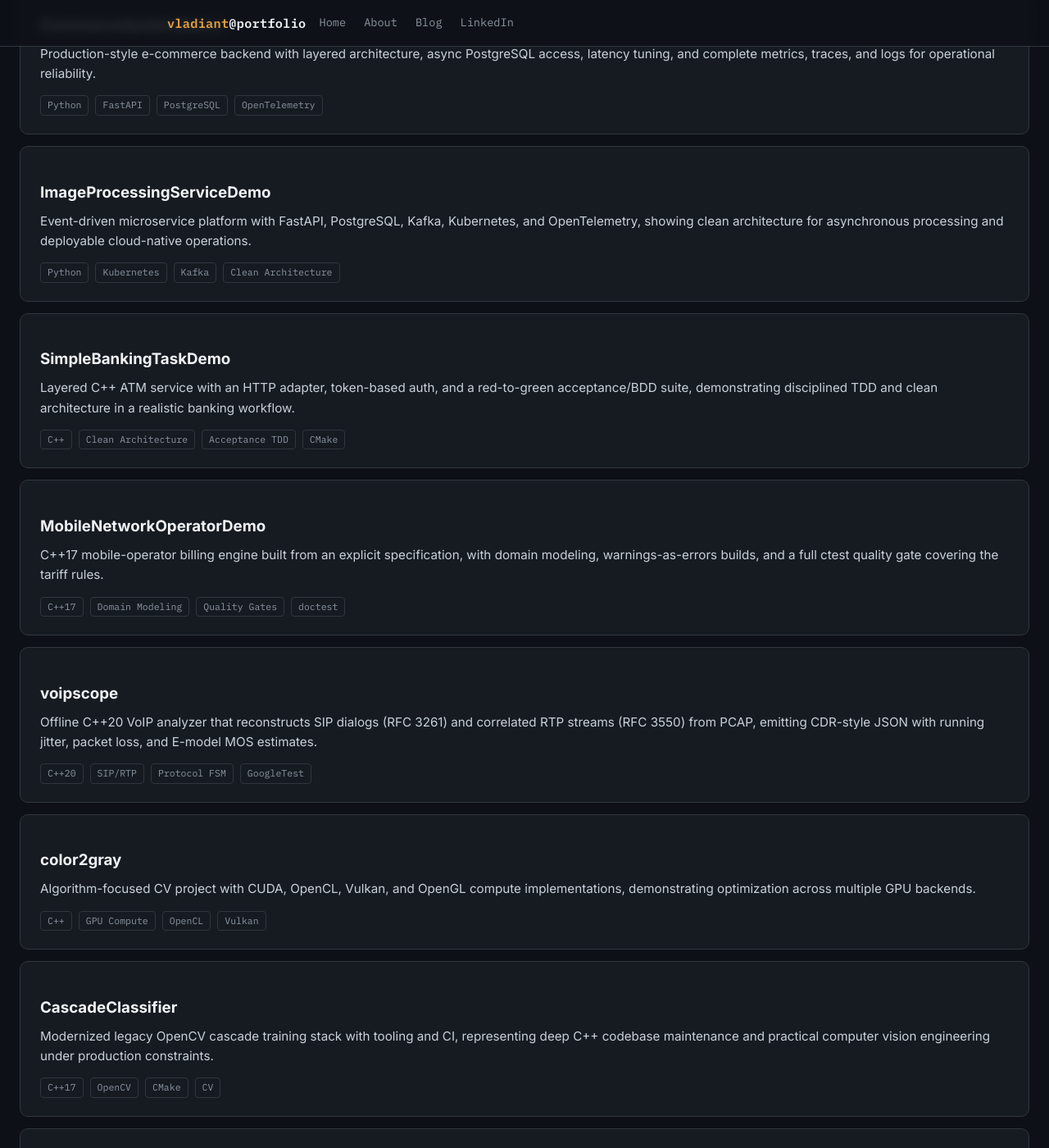
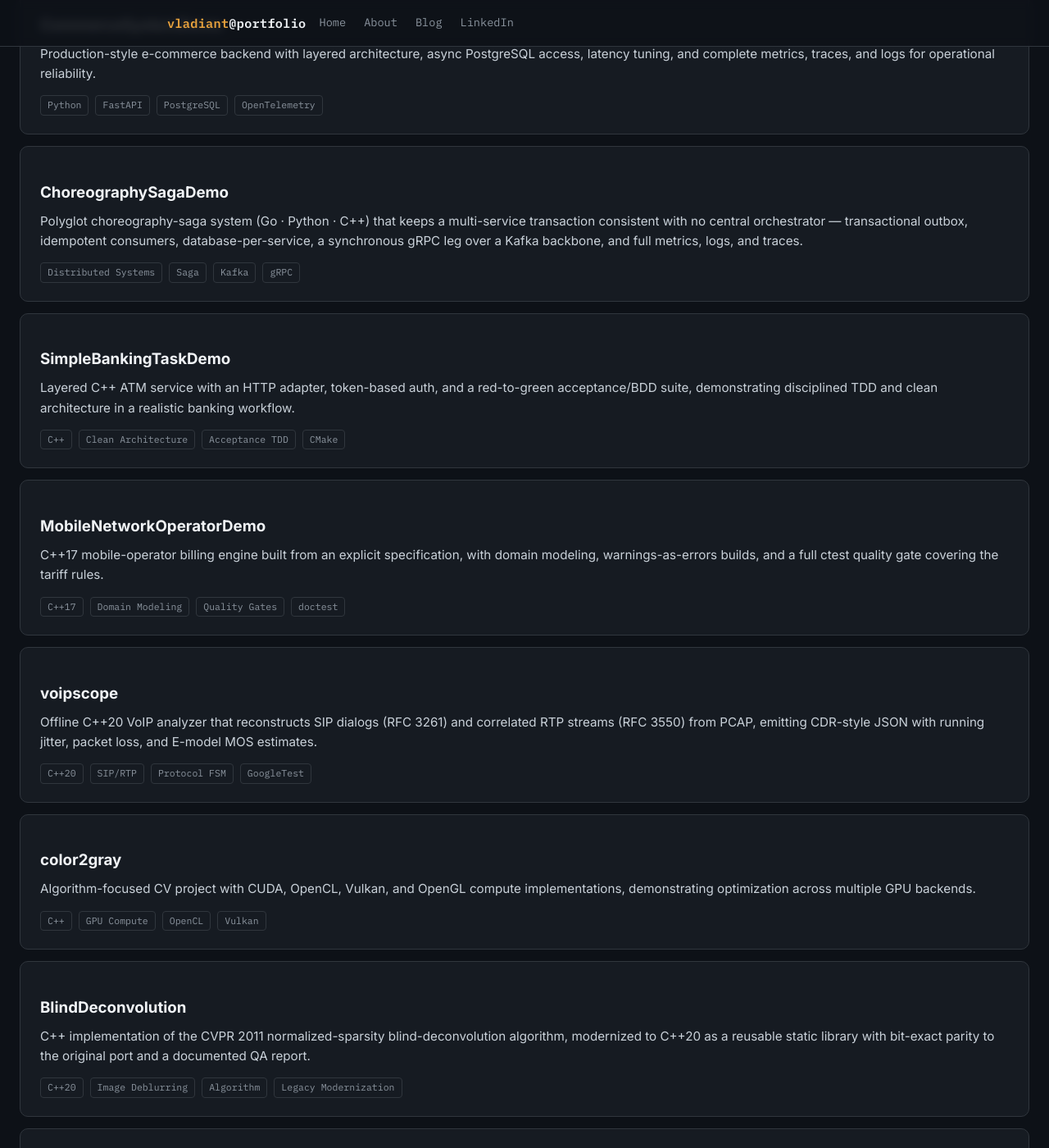
Before and after one commit to vladiant/vladiant.github.io, a Jekyll site: the page built from index.html, in a window 1280 px wide and 1400 px high, scrolled down 1029 px. Shown: the whole window at 82% size. Built offline with Jekyll 4.4.1, drawn with Linux system fonts in a browser that asks for light colours.

Commit message:
Update featured projects

```diff
--- a/index.html
+++ b/index.html
@@ -44,10 +44,10 @@ description: Senior C++ Developer and Software Architect specializing in compute
 				</div>
 			</article>
 			<article class="project-card">
-				<h3><a href="https://github.com/vlantonov/ImageProcessingServiceDemo">ImageProcessingServiceDemo</a></h3>
-				<p>Event-driven microservice platform with FastAPI, PostgreSQL, Kafka, Kubernetes, and OpenTelemetry, showing clean architecture for asynchronous processing and deployable cloud-native operations.</p>
+				<h3><a href="https://github.com/vlantonov/ChoreographySagaDemo">ChoreographySagaDemo</a></h3>
+				<p>Polyglot choreography-saga system (Go &middot; Python &middot; C++) that keeps a multi-service transaction consistent with no central orchestrator &mdash; transactional outbox, idempotent consumers, database-per-service, a synchronous gRPC leg over a Kafka backbone, and full metrics, logs, and traces.</p>
 				<div class="project-meta">
-					<span>Python</span><span>Kubernetes</span><span>Kafka</span><span>Clean Architecture</span>
+					<span>Distributed Systems</span><span>Saga</span><span>Kafka</span><span>gRPC</span>
 				</div>
 			</article>
 			<article class="project-card">
@@ -79,10 +79,10 @@ description: Senior C++ Developer and Software Architect specializing in compute
 				</div>
 			</article>
 			<article class="project-card">
-				<h3><a href="https://github.com/vladiant/CascadeClassifier">CascadeClassifier</a></h3>
-				<p>Modernized legacy OpenCV cascade training stack with tooling and CI, representing deep C++ codebase maintenance and practical computer vision engineering under production constraints.</p>
+				<h3><a href="https://github.com/vladiant/BlindDeconvolution">BlindDeconvolution</a></h3>
+				<p>C++ implementation of the CVPR 2011 normalized-sparsity blind-deconvolution algorithm, modernized to C++20 as a reusable static library with bit-exact parity to the original port and a documented QA report.</p>
 				<div class="project-meta">
-					<span>C++17</span><span>OpenCV</span><span>CMake</span><span>CV</span>
+					<span>C++20</span><span>Image Deblurring</span><span>Algorithm</span><span>Legacy Modernization</span>
 				</div>
 			</article>
 			<article class="project-card">
```
Also changed, not shown: AGENTS.md (+6 -2 lines).
